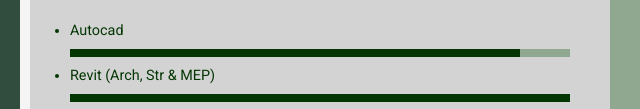
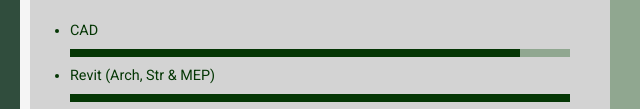
Before and after one commit to JesusLarrondo/devFBatch24D, a plain HTML site: page CV/index.html in a window 1280 px wide. Shown: the part 691-800 px from the top of the page, 530-1170 px from the left. Drawn offline with Linux system fonts and the light colour scheme.

Commit message:
cambio Autocad  a CAD

```diff
--- a/CV/index.html
+++ b/CV/index.html
@@ -72,7 +72,7 @@
             <section>
                 <h2 class="subs">Skills</h2>
                 <ul class="skills">
-                    <li>Autocad
+                    <li>CAD
                         <span class="percent">
                             <div style="width: 90%;"></div>
                     </li>
```
